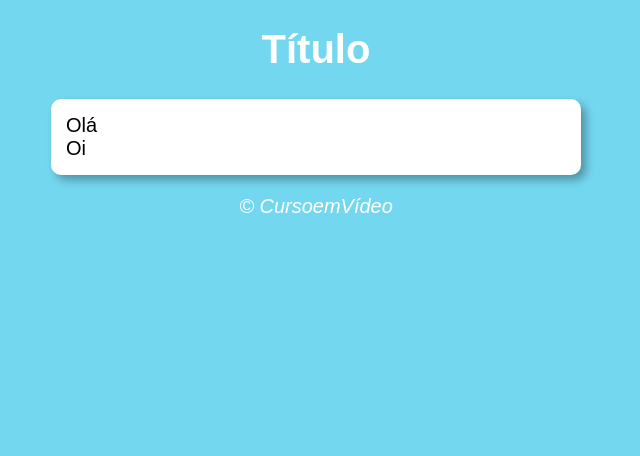
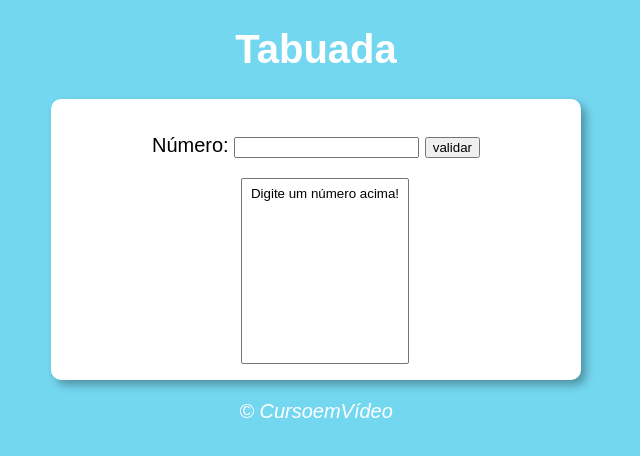
Before and after one commit to Beninigmal/EstudosJS, a plain HTML site: page Aula14ex/ex017/modelo.html in a window 1280 px wide. Shown: the whole page, without its empty margins (324-964 px from the left). Drawn offline with Linux system fonts and the light colour scheme.

Commit message:
Nesse momento segui a aula de resolução do Guanabara para no proximo projeto tentar reproduzir só

```diff
--- a/Aula14ex/ex017/estilo.css
+++ b/Aula14ex/ex017/estilo.css
@@ -11,6 +11,7 @@ header{
 }
 
 section{
+    text-align: center;
     background: white;
     border-radius: 10px;
     padding: 15px;
@@ -19,7 +20,10 @@ section{
     box-shadow: 5px 5px 10px rgba(0, 0, 0, 0.322);
 
 
-
+}
+ select{
+   padding: 7px;
+  margin-left: 18px;
 }
 footer{
     color: white;
--- a/Aula14ex/ex017/modelo.html
+++ b/Aula14ex/ex017/modelo.html
@@ -4,19 +4,21 @@
     <meta charset="UTF-8">
     <meta name="viewport" content="width=device-width, initial-scale=1.0">
     <meta http-equiv="X-UA-Compatible" content="ie=edge">
-    <title>Modelo de Exercício</title>
+    <title>Exercicio Tabuada</title>
     <link rel="stylesheet" href="estilo.css">
 </head>
 <body>
     <header>
-        <h1>Título</h1>
+        <h1>Tabuada</h1>
     </header>
     <section>
         <div>
-            Olá
+           <p>Número: <input type="number" name="numero" id="numero"> <input type="button" value="validar" onclick="validar()"></p>
         </div>
-        <div>
-            Oi
+        <div id="res">
+            <select name="tabuada" id="tab" size="10">
+                <option>Digite um número acima!</option>
+            </select>
         </div>
     </section>
 
--- a/Aula14ex/ex017/script.js
+++ b/Aula14ex/ex017/script.js
@@ -1 +1,19 @@
-alert('Olá')
+function validar(){
+    let numero = document.getElementById('numero')
+    let tab = document.getElementById('tab')
+    if (numero.value.length == 0){
+        window.alert('Por favor, digite um número!')
+    } else{
+        let num = Number(numero.value)
+        let c = 1
+        tab.innerHTML = ''
+        while(c <= 10){
+            let item = document.createElement('option')
+            item.text = `${num} x ${c} = ${num*c}`
+            item.value = `tab${c}`
+            tab.appendChild(item)
+            c++
+        }
+    }
+
+}
```
